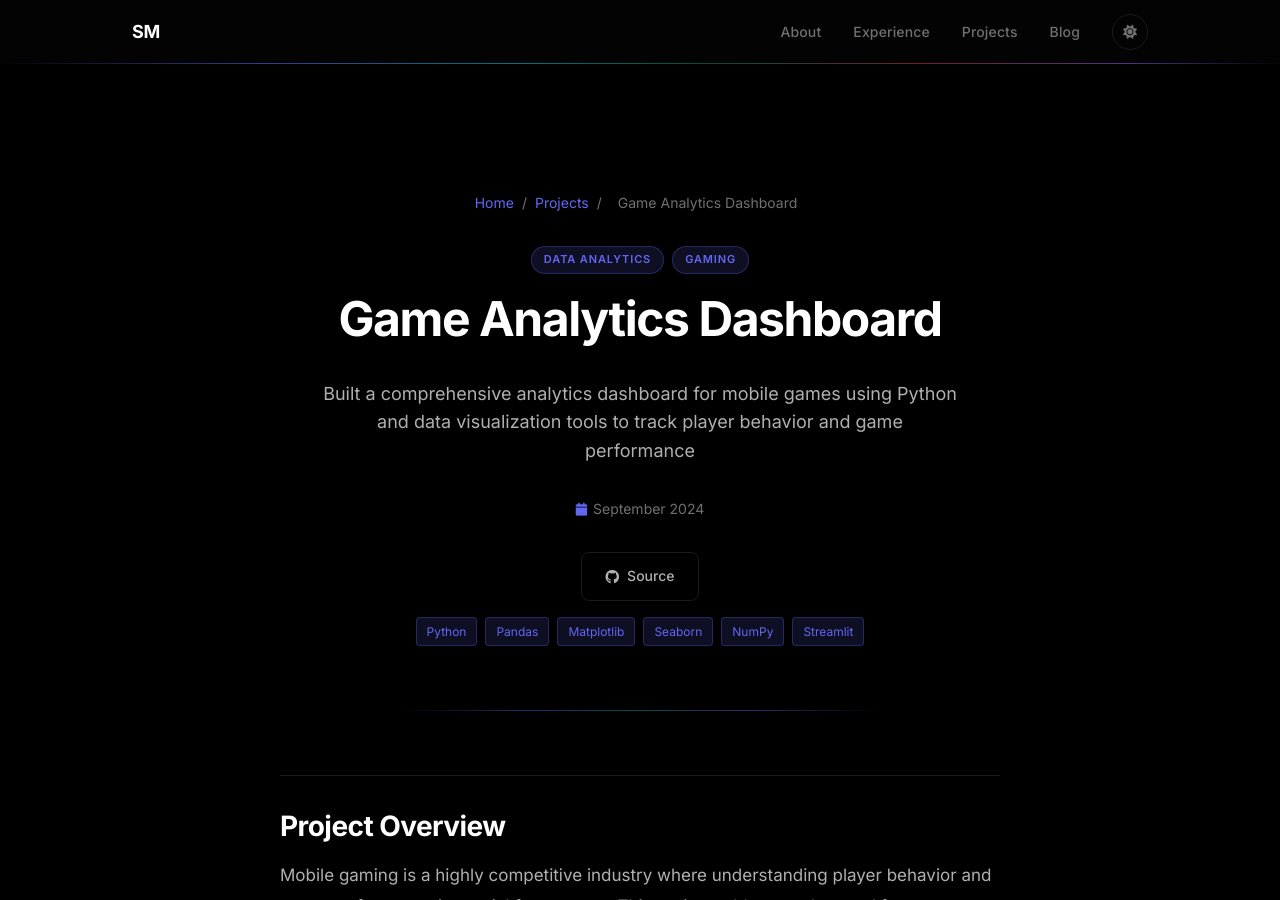
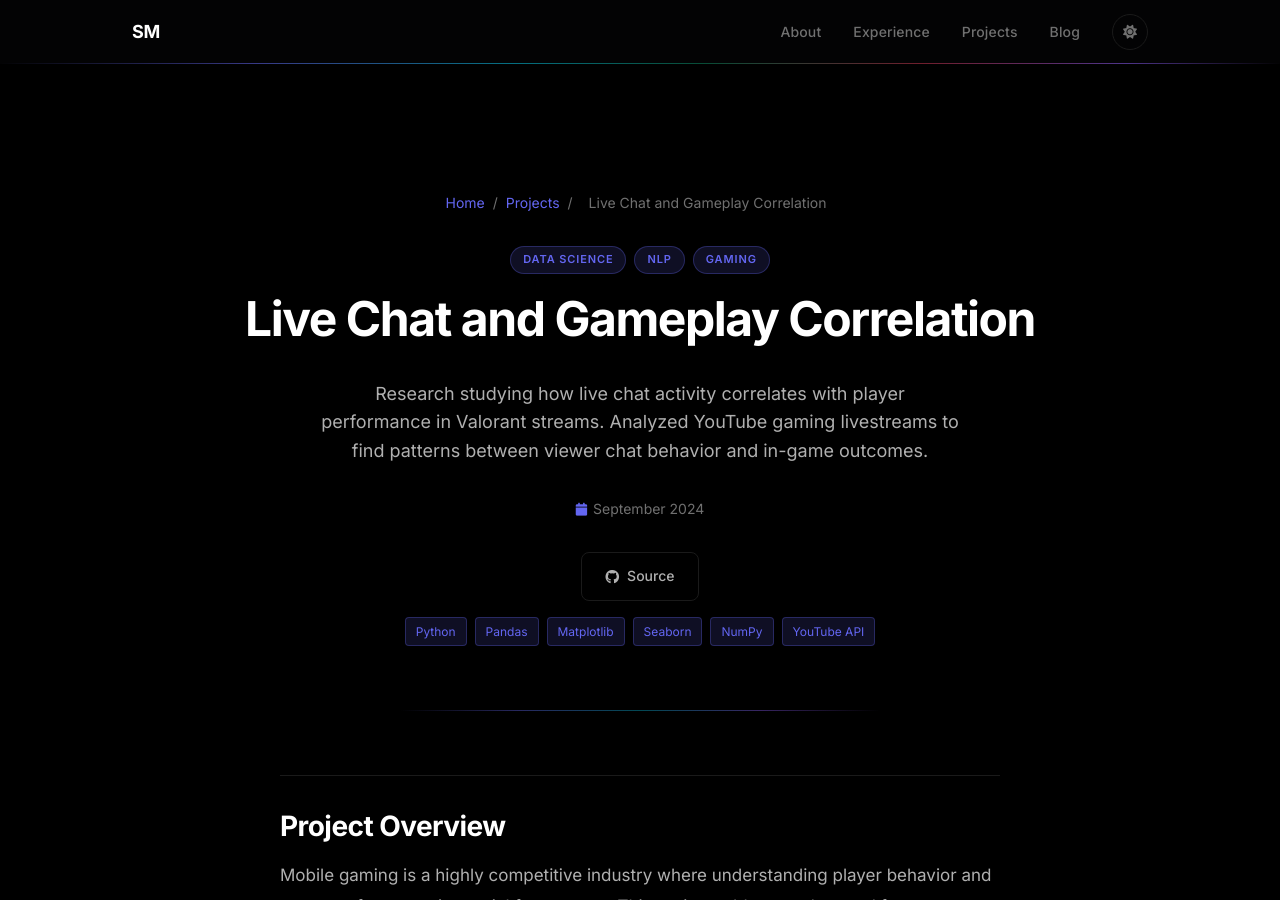
Before and after one commit to sanketmuchhala/sanketmuchhala.github.io, a Jekyll site: the page built from _projects/11-game-analytics.md, in a window 1280 px wide and 900 px high. Built offline with Jekyll 4.4.1, drawn with Linux system fonts in a browser that asks for light colours.

Commit message:
Fix game analytics: research not dashboard, correct description

```diff
--- a/_projects/11-game-analytics.md
+++ b/_projects/11-game-analytics.md
@@ -1,13 +1,11 @@
 ---
 layout: project
 rank: 16
-title: "Game Analytics Dashboard"
-description: "Built a comprehensive analytics dashboard for mobile games using Python and data visualization tools to track player behavior and game performance"
+title: "Live Chat and Gameplay Correlation"
+description: "Research studying how live chat activity correlates with player performance in Valorant streams. Analyzed YouTube gaming livestreams to find patterns between viewer chat behavior and in-game outcomes."
 date: 2024-09-01
-status: completed
-featured: false
-categories: ["Data Analytics", "Gaming"]
-technologies: ["Python", "Pandas", "Matplotlib", "Seaborn", "NumPy", "Streamlit"]
+categories: ["Data Science", "NLP", "Gaming"]
+technologies: ["Python", "Pandas", "Matplotlib", "Seaborn", "NumPy", "YouTube API"]
 github_url: "https://github.com/sanketmuchhala/game-analytics"
 ---
 
```
